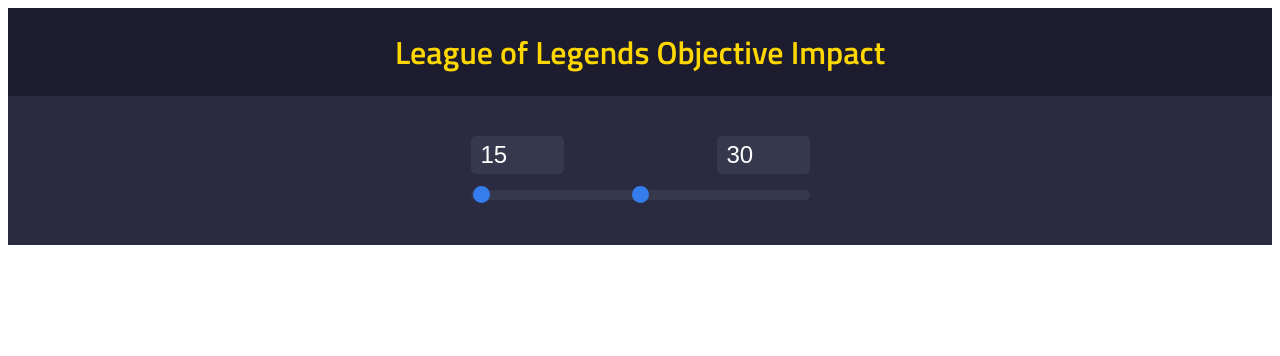
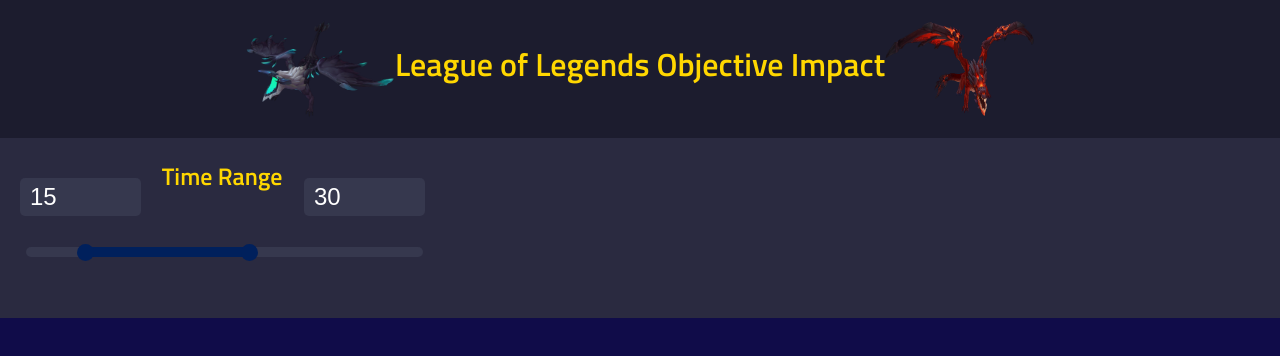
Before and after one commit to lukephysicist/LoL_Objective_Strength, a website built with Vite: page front/index.html in a window 1280 px wide. Built offline with nearby package versions, Linux system fonts and the light colour scheme.

Commit message:
april 24 7:15 pm

```diff
--- a/front/index.html
+++ b/front/index.html
@@ -8,25 +8,30 @@
 </head>
 <body>
   <header style="display: flex; justify-content: center;">
+    <img src="src/images/elderDrake.webp" alt="elder" id="elder">
     <h1 style="text-align: center;">League of Legends Objective Impact</h1>
+    <img src="src/images/infDrake.webp" alt="infernal" id="infernal">
   </header>
   <section class="filters">
       <div class="range-slider">
-        <input type="number" class="min-minutes" value="15"
-        min="15" max="45">
-        <input type="number" class="max-minutes" value="30"
-        min="15" max="45">
+        <h2>Time Range</h2>
+        <input type="number" class="min-minutes" id="min-box" value="15"
+        min="10" max="45" step="0.1">
+        <label for="min-box"></label>
+        <input type="number" class="max-minutes" id="max-box" value="30"
+        min="10" max="45" step="0.1">
 
         <div class="range">
           <input type="range" class="min-input" value="15"
-          min="15" max="45">
-          <input type="range" class="max-output" value="30"
-          min="15" max="45">
+          min="10" max="45" step="0.1">
+          <input type="range" class="max-input" value="30"
+          min="10" max="45" step="0.1">
           <div class="slider">
             <div class="progress"></div>
           </div>
         </div>
       </div>
   </section>
+  <script src="src/main.ts"></script>
 </body>
 </html>
--- a/front/src/main.ts
+++ b/front/src/main.ts
@@ -1,6 +1,59 @@
-const slider = document.querySelector(".range-slider");
-const progress = slider?.querySelector(".progress");
-const minPriceInput = slider?.querySelector(".min-price");
-const maxPriceInput = slider?.querySelector(".max-price");
-const minInput = slider?.querySelector(".min-input");
-const maxInput = slider?.querySelector(".max-input");
+const slider = document.querySelector(".range-slider") as HTMLElement;
+const progress = slider?.querySelector(".progress") as HTMLElement;
+// inputs boxes
+const minMinuteInput = slider?.querySelector(".min-minutes") as HTMLInputElement;
+const maxMinuteInput = slider?.querySelector(".max-minutes") as HTMLInputElement;
+//sliders
+const minInput = slider?.querySelector(".min-input") as HTMLInputElement;
+const maxInput = slider?.querySelector(".max-input") as HTMLInputElement;
+
+const updateProgress = () => {
+    const minValue = parseFloat(minInput.value);
+    const maxValue = parseFloat(maxInput.value);
+
+    const range = Number(maxInput.max) - Number(minInput.min);
+    const valueRange = Number(maxValue) - Number(minValue);
+
+    // fraction of the bar displayed
+    const width = valueRange / range * 100;
+    // distance from the left edge in percent
+    const minOffset = ((minValue - Number(minInput.min)) / range) * 100;
+
+    progress.style.width = width + "%";
+    progress.style.left = minOffset + "%";
+
+    minMinuteInput.value = String(minValue);
+    maxMinuteInput.value = String(maxValue);
+}
+
+minInput.addEventListener('input', () => {
+    if(parseFloat(minInput.value) >= parseFloat(maxInput.value)){
+        maxInput.value = minInput.value;
+    }
+    updateProgress();
+});
+
+maxInput.addEventListener('input', () => {
+    if(parseFloat(maxInput.value) <= parseFloat(minInput.value)){
+        minInput.value = maxInput.value;
+    }
+    updateProgress()
+});
+
+minMinuteInput.addEventListener('input', () => {
+    minInput.value = minMinuteInput.value;
+    if(minMinuteInput.value >= maxMinuteInput.value){
+        maxInput.value = minInput.value
+    }
+    updateProgress();
+})
+
+maxMinuteInput.addEventListener('input', () => {
+    maxInput.value = maxMinuteInput.value
+    if(maxMinuteInput.value <= minMinuteInput.value){
+        minInput.value = maxInput.value
+    }
+    updateProgress();
+})
+
+updateProgress();
--- a/front/src/style.css
+++ b/front/src/style.css
@@ -1,13 +1,28 @@
 @import url('https://fonts.googleapis.com/css2?family=Titillium+Web:wght@600&display=swap');
 
 :root{
-  --blue-color: #357ded;
+  --blue-color: #00205c;
   --grey-color: #77889926;
+  background-color: rgb(16, 12, 73);
+}
+
+#infernal{
+  width: 150px;
+  height: auto;
+}
+
+#elder{
+  width: 150px;
+  height: auto;
 }
 
 header {
   background-color: #1c1c2e;
   padding: 20px;
+}
+
+body{
+  margin: 0px;
 }
 
 header h1 {
@@ -16,12 +31,13 @@
   text-align: center;
   font-size: 2em;
   margin: 0;
+  margin-top: 20px;
 }
 
 .filters {
   display: flex;
   align-items: center;
-  justify-content: center;
+  justify-content: left;
   gap: 20px;
   padding: 20px;
   background-color: #2a2a40;
@@ -47,6 +63,18 @@
   justify-content: space-between;
   gap: 10px;
   padding-block: 20px;
+  position: relative;
+  height: 100px;
+}
+
+.range-slider h2{
+  position: absolute;
+  top: 0%;
+  left: 35%;
+  color: gold;
+  font-family: 'Titillium Web', sans-serif;
+  text-align: center;
+  margin: 0;
 }
 
 .range{
@@ -77,17 +105,20 @@
 .slider{
   position: absolute;
   height: 10px;
-  width: 100%;
+  width: 98%;
   background: var(--grey-color);
   top: 50%;
   transform: translateY(-50%);
   border-radius: 5px;
   overflow: hidden;
   z-index: -1;
+  right: 2px;
+  pointer-events: none;
 }
 
 .progress{
   position: absolute;
   height: 100%;
   background: var(--blue-color);
+  pointer-events: none;
 }
```
Also changed, not shown: front/src/images/elderDrake.webp (added), front/src/images/infDrake.webp (added).
